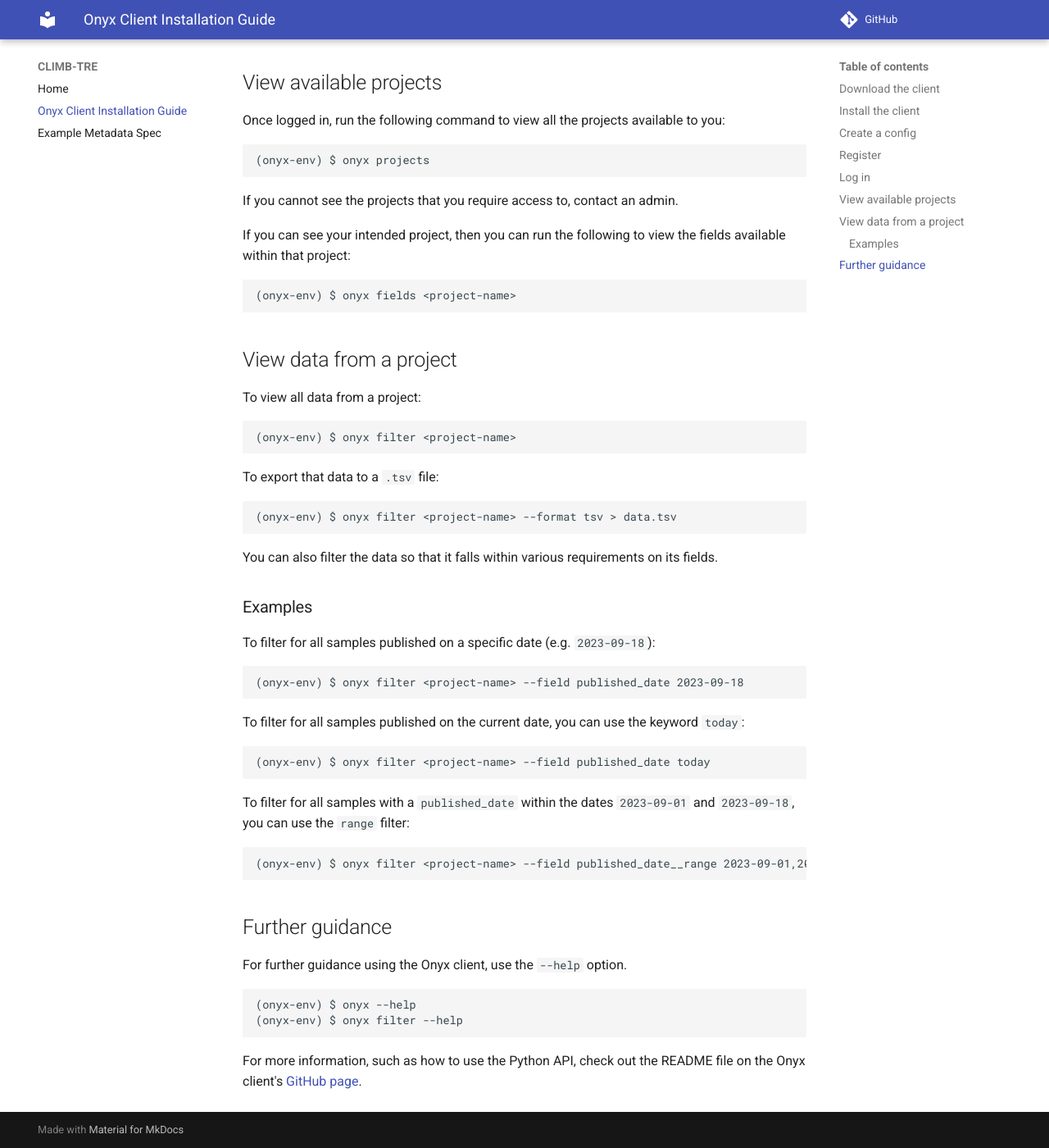
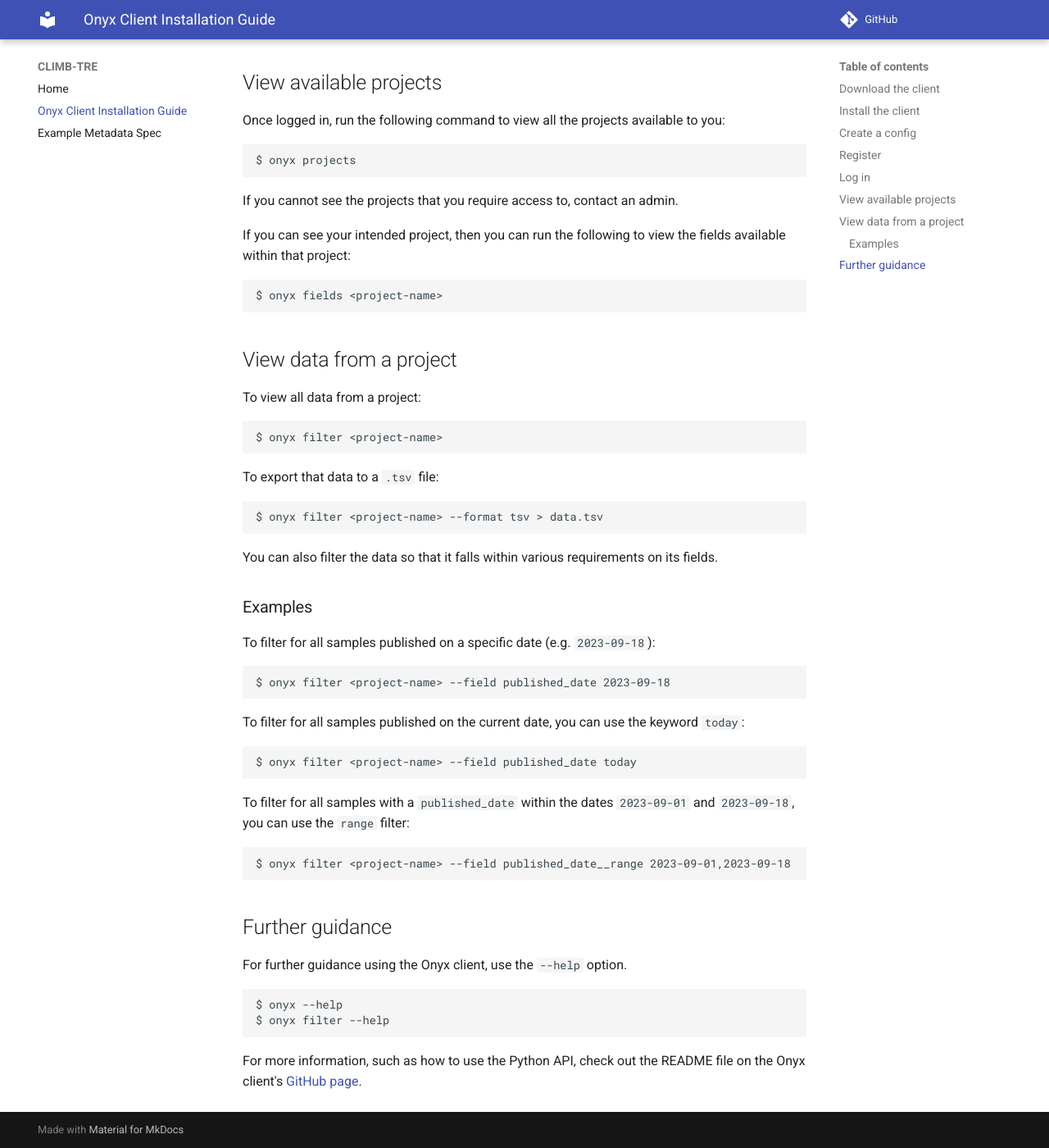
Before and after one commit to warrickball/climb-tre.github.io, an MkDocs documentation site: the page built from docs/onyx_client_installation_guide.md, in a window 1280 px wide and 1400 px high, scrolled down 1668 px. Shown: the whole window at 82% size. Built offline with MkDocs 1.6.1 and Material for MkDocs 9.7.7, drawn with Linux system fonts in a browser that asks for light colours; comment, search, counter and statistics services are not loaded; some of the changed text lies outside the part shown.

````diff
--- a/docs/onyx_client_installation_guide.md
+++ b/docs/onyx_client_installation_guide.md
@@ -22,7 +22,7 @@ Install the client within this environment:
 
 ```
 $ source onyx-env/bin/activate
-(onyx-env) $ pip install ./onyx-client/
+$ pip install ./onyx-client/
 ```
 
 ## Create a config
@@ -37,7 +37,7 @@ For this you need to provide:
 For example:
 
 ```
-(onyx-env) $ onyx config create --domain https://onyx-test.climb.ac.uk --config-dir onyx-config
+$ onyx config create --domain https://onyx-test.climb.ac.uk --config-dir onyx-config
 ```
 
 Once this is done, you **must** export the environment variable `ONYX_CLIENT_CONFIG` as the path to the config directory.
@@ -57,7 +57,7 @@ For this you need to provide:
 For example:
 
 ```
-(onyx-env) $ onyx register
+$ onyx register
 ```
 
 And then follow the instructions.
@@ -67,7 +67,7 @@ And then follow the instructions.
 To log in to your Onyx account, run the following command and enter your password:
 
 ```
-(onyx-env) $ onyx login
+$ onyx login
 ```
 
 ## View available projects
@@ -75,7 +75,7 @@ To log in to your Onyx account, run the following command and enter your passwor
 Once logged in, run the following command to view all the projects available to you:
 
 ```
-(onyx-env) $ onyx projects
+$ onyx projects
 ```
 
 If you cannot see the projects that you require access to, contact an admin.
@@ -83,7 +83,7 @@ If you cannot see the projects that you require access to, contact an admin.
 If you can see your intended project, then you can run the following to view the fields available within that project:
 
 ```
-(onyx-env) $ onyx fields <project-name>
+$ onyx fields <project-name>
 ```
 
 
@@ -92,13 +92,13 @@ If you can see your intended project, then you can run the following to view the
 To view all data from a project:
 
 ```
-(onyx-env) $ onyx filter <project-name>
+$ onyx filter <project-name>
 ```
 
 To export that data to a `.tsv` file:
 
 ```
-(onyx-env) $ onyx filter <project-name> --format tsv > data.tsv
+$ onyx filter <project-name> --format tsv > data.tsv
 ```
 
 You can also filter the data so that it falls within various requirements on its fields.
@@ -108,19 +108,19 @@ You can also filter the data so that it falls within various requirements on its
 To filter for all samples published on a specific date (e.g. `2023-09-18`):
 
 ```
-(onyx-env) $ onyx filter <project-name> --field published_date 2023-09-18
+$ onyx filter <project-name> --field published_date 2023-09-18
 ```
 
 To filter for all samples published on the current date, you can use the keyword `today`:
 
 ```
-(onyx-env) $ onyx filter <project-name> --field published_date today
+$ onyx filter <project-name> --field published_date today
 ```
 
 To filter for all samples with a `published_date` within the dates `2023-09-01` and `2023-09-18`, you can use the `range` filter:
 
 ```
-(onyx-env) $ onyx filter <project-name> --field published_date__range 2023-09-01,2023-09-18
+$ onyx filter <project-name> --field published_date__range 2023-09-01,2023-09-18
 ```
 
 ## Further guidance
@@ -128,8 +128,8 @@ To filter for all samples with a `published_date` within the dates `2023-09-01`
 For further guidance using the Onyx client, use the `--help` option.
 
 ```
-(onyx-env) $ onyx --help
-(onyx-env) $ onyx filter --help
+$ onyx --help
+$ onyx filter --help
 ```
 
 For more information, such as how to use the Python API, check out the README file on the Onyx client's [GitHub page](https://github.com/CLIMB-TRE/onyx-client).
````
